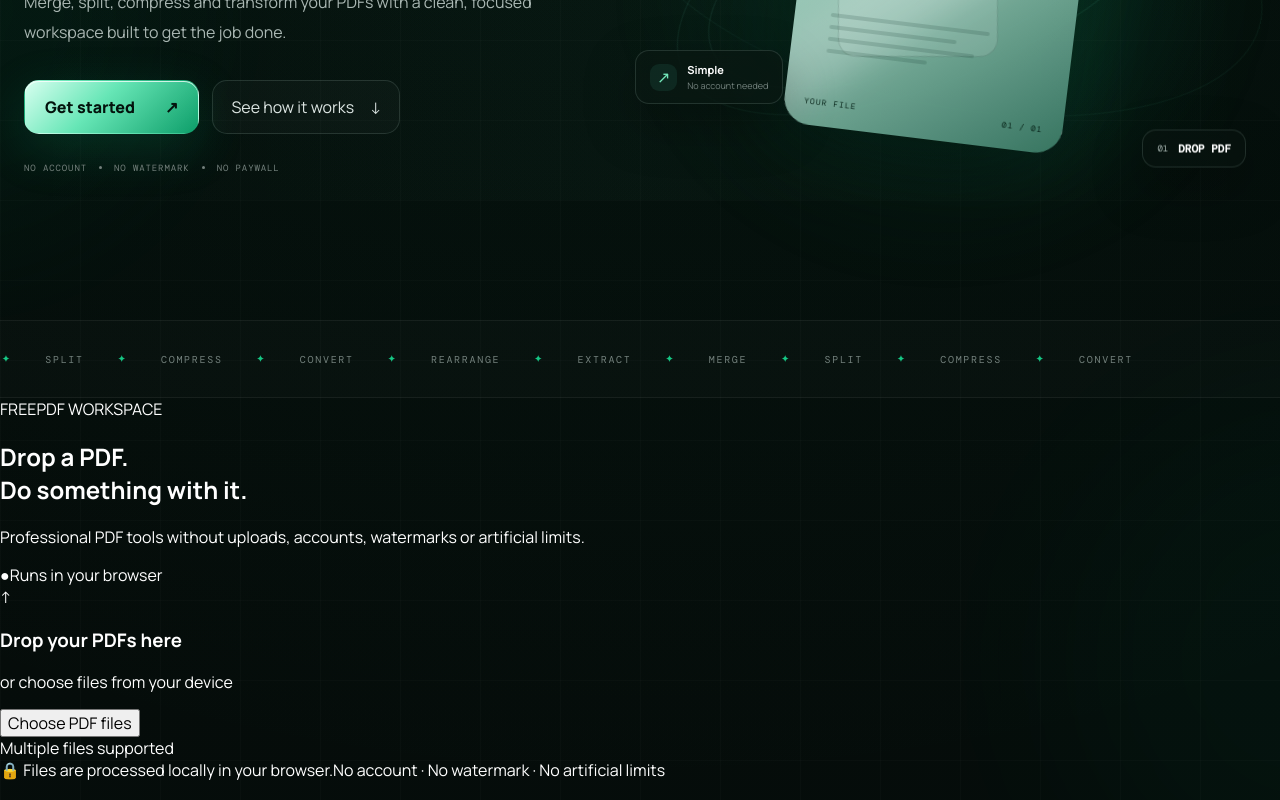
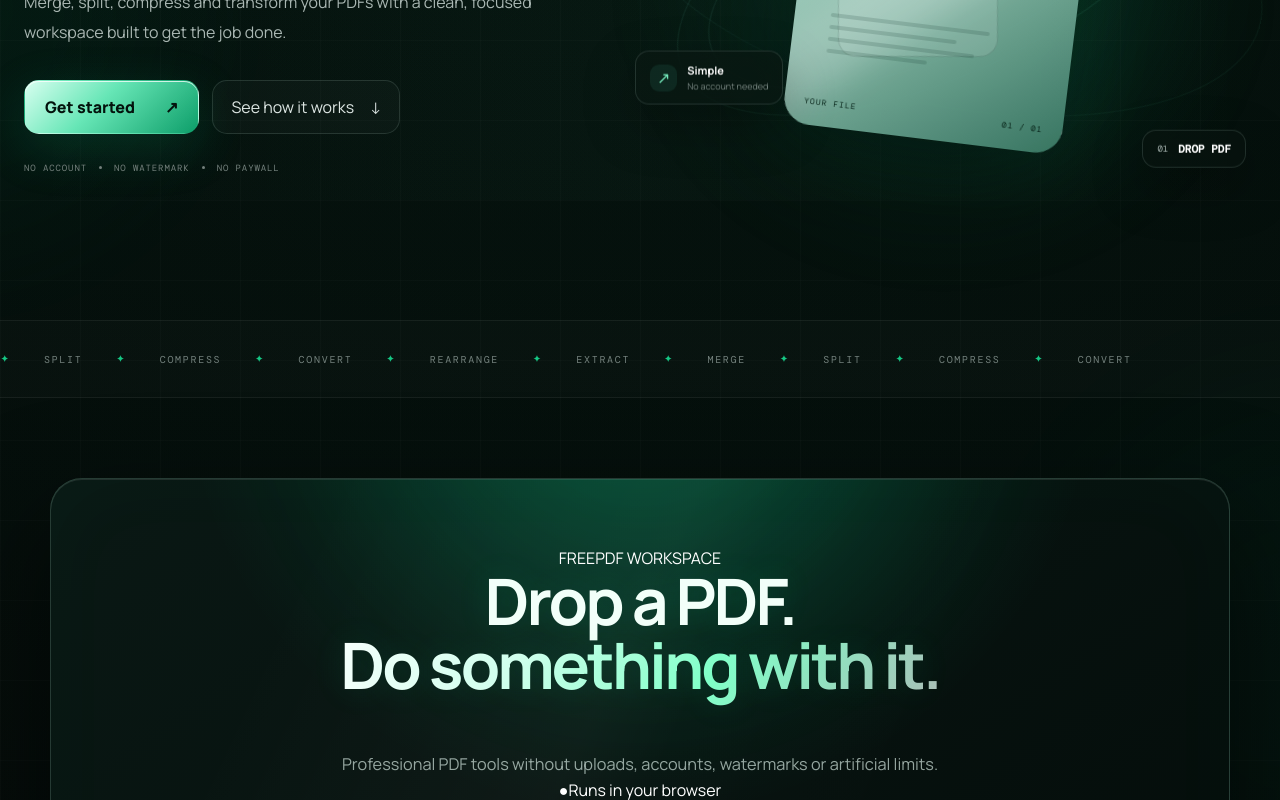
Before and after one commit to avada-kedavra62442/FreePDF, a React (Vite) app: page / in a window 1280 px wide. Shown: the part 600-1400 px from the top of the page. Built offline with nearby package versions, Linux system fonts and the light colour scheme.

Commit message:
Update styles.css

```diff
--- a/src/styles.css
+++ b/src/styles.css
@@ -3414,3 +3414,430 @@
     align-items: flex-start;
   }
 }
+
+/* =========================================================
+   FREEPDF — PREMIUM EMERALD / SILVER GLASS WORKSPACE
+   Visual-only override
+   ========================================================= */
+
+.pdf-workspace-shell {
+  position: relative;
+  width: min(1180px, calc(100% - 40px));
+  margin: 80px auto 110px;
+  padding: 68px 58px 42px;
+
+  overflow: hidden;
+
+  border: 1px solid rgba(184, 255, 226, 0.18);
+  border-radius: 32px;
+
+  background:
+    radial-gradient(
+      circle at 50% -15%,
+      rgba(0, 255, 170, 0.16),
+      transparent 42%
+    ),
+    radial-gradient(
+      circle at 100% 100%,
+      rgba(115, 255, 210, 0.045),
+      transparent 35%
+    ),
+    linear-gradient(
+      145deg,
+      rgba(10, 25, 21, 0.97),
+      rgba(3, 10, 8, 0.985)
+    );
+
+  box-shadow:
+    0 45px 110px rgba(0, 0, 0, 0.58),
+    inset 0 1px 0 rgba(255, 255, 255, 0.10),
+    inset 0 0 90px rgba(0, 255, 170, 0.025);
+
+  backdrop-filter: blur(30px);
+  -webkit-backdrop-filter: blur(30px);
+
+  isolation: isolate;
+
+  transition:
+    border-color 0.35s ease,
+    box-shadow 0.35s ease;
+}
+
+
+/* Metallic glass shine */
+
+.pdf-workspace-shell::before {
+  content: "";
+  position: absolute;
+  inset: 0;
+
+  pointer-events: none;
+
+  background:
+    linear-gradient(
+      115deg,
+      transparent 18%,
+      rgba(255, 255, 255, 0.045) 42%,
+      rgba(255, 255, 255, 0.012) 48%,
+      transparent 66%
+    );
+
+  opacity: 0.75;
+  z-index: -1;
+}
+
+
+/* Emerald atmospheric glow */
+
+.pdf-workspace-shell::after {
+  content: "";
+  position: absolute;
+
+  width: 480px;
+  height: 480px;
+
+  left: 50%;
+  top: -360px;
+
+  transform: translateX(-50%);
+
+  border-radius: 50%;
+
+  background: rgba(0, 255, 170, 0.12);
+
+  filter: blur(100px);
+
+  pointer-events: none;
+  z-index: -1;
+
+  animation: freepdfGlow 8s ease-in-out infinite alternate;
+}
+
+@keyframes freepdfGlow {
+  from {
+    opacity: 0.65;
+    transform: translateX(-50%) scale(0.95);
+  }
+
+  to {
+    opacity: 1;
+    transform: translateX(-50%) scale(1.08);
+  }
+}
+
+
+/* =========================================================
+   HEADER
+   ========================================================= */
+
+.pdf-workspace-header {
+  position: relative;
+  z-index: 2;
+
+  text-align: center;
+
+  margin-bottom: 46px;
+}
+
+
+/* Eyebrow / small label if present */
+
+.pdf-workspace-header .eyebrow,
+.pdf-workspace-header .label,
+.pdf-workspace-header small {
+  color: rgba(180, 255, 224, 0.72);
+}
+
+
+/* Main title */
+
+.pdf-workspace-header h1,
+.pdf-workspace-header h2 {
+  margin-top: 0;
+
+  color: #f2fff9;
+
+  font-size: clamp(2.4rem, 5vw, 4.3rem);
+  line-height: 1;
+
+  letter-spacing: -0.045em;
+
+  text-shadow:
+    0 0 35px rgba(0, 255, 170, 0.12);
+}
+
+
+/* Make emerald-highlighted text actually look metallic */
+
+.pdf-workspace-header h1 span,
+.pdf-workspace-header h2 span {
+  background:
+    linear-gradient(
+      120deg,
+      #ffffff 0%,
+      #d9fff0 30%,
+      #86ffca 62%,
+      #aebdb8 100%
+    );
+
+  -webkit-background-clip: text;
+  background-clip: text;
+
+  -webkit-text-fill-color: transparent;
+}
+
+
+/* Subtitle */
+
+.pdf-workspace-header p {
+  max-width: 700px;
+
+  margin: 20px auto 0;
+
+  color: rgba(222, 242, 234, 0.66);
+
+  font-size: 1.02rem;
+  line-height: 1.75;
+}
+
+
+/* =========================================================
+   DROP ZONE
+   ========================================================= */
+
+.pdf-drop-zone {
+  position: relative;
+  z-index: 2;
+
+  min-height: 350px;
+
+  display: flex;
+  flex-direction: column;
+
+  align-items: center;
+  justify-content: center;
+
+  padding: 55px 30px;
+
+  border: 1px dashed rgba(119, 255, 205, 0.30);
+
+  border-radius: 26px;
+
+  background:
+    radial-gradient(
+      circle at 50% 45%,
+      rgba(0, 255, 170, 0.075),
+      transparent 62%
+    ),
+    linear-gradient(
+      145deg,
+      rgba(255, 255, 255, 0.035),
+      rgba(255, 255, 255, 0.012)
+    );
+
+  box-shadow:
+    inset 0 1px 0 rgba(255, 255, 255, 0.045),
+    inset 0 0 45px rgba(0, 255, 170, 0.025);
+
+  transition:
+    transform 0.35s ease,
+    border-color 0.35s ease,
+    background 0.35s ease,
+    box-shadow 0.35s ease;
+}
+
+
+/* Hover */
+
+.pdf-drop-zone:hover {
+  transform: translateY(-4px);
+
+  border-color: rgba(125, 255, 210, 0.65);
+
+  background:
+    radial-gradient(
+      circle at 50% 45%,
+      rgba(0, 255, 170, 0.12),
+      transparent 62%
+    ),
+    linear-gradient(
+      145deg,
+      rgba(255, 255, 255, 0.05),
+      rgba(255, 255, 255, 0.018)
+    );
+
+  box-shadow:
+    0 22px 65px rgba(0, 0, 0, 0.28),
+    0 0 55px rgba(0, 255, 170, 0.055),
+    inset 0 1px 0 rgba(255, 255, 255, 0.08);
+}
+
+
+/* =========================================================
+   TEXT INSIDE DROPZONE
+   ========================================================= */
+
+.pdf-drop-zone h2,
+.pdf-drop-zone h3 {
+  color: #f0fff8;
+
+  font-size: clamp(1.35rem, 2.5vw, 1.8rem);
+
+  letter-spacing: -0.025em;
+
+  margin-bottom: 8px;
+}
+
+
+.pdf-drop-zone p {
+  color: rgba(216, 239, 229, 0.57);
+
+  line-height: 1.65;
+}
+
+
+/* =========================================================
+   UPLOAD BUTTONS
+   ========================================================= */
+
+.pdf-drop-zone button,
+.pdf-drop-zone label {
+  position: relative;
+
+  border: 1px solid rgba(172, 255, 220, 0.28);
+
+  border-radius: 14px;
+
+  padding: 13px 23px;
+
+  background:
+    linear-gradient(
+      135deg,
+      rgba(79, 255, 190, 0.20),
+      rgba(255, 255, 255, 0.055)
+    );
+
+  color: #eafff5;
+
+  font-weight: 700;
+
+  cursor: pointer;
+
+  box-shadow:
+    inset 0 1px 0 rgba(255, 255, 255, 0.12),
+    0 12px 32px rgba(0, 0, 0, 0.22);
+
+  transition:
+    transform 0.25s ease,
+    border-color 0.25s ease,
+    background 0.25s ease,
+    box-shadow 0.25s ease;
+}
+
+
+.pdf-drop-zone button:hover,
+.pdf-drop-zone label:hover {
+  transform: translateY(-3px);
+
+  border-color: rgba(174, 255, 222, 0.62);
+
+  background:
+    linear-gradient(
+      135deg,
+      rgba(79, 255, 190, 0.31),
+      rgba(255, 255, 255, 0.09)
+    );
+
+  box-shadow:
+    0 15px 38px rgba(0, 255, 170, 0.12),
+    inset 0 1px 0 rgba(255, 255, 255, 0.17);
+}
+
+
+/* =========================================================
+   FOOTER / PRIVACY NOTE
+   ========================================================= */
+
+.pdf-workspace-footer {
+  position: relative;
+  z-index: 2;
+
+  display: flex;
+
+  align-items: center;
+  justify-content: center;
+
+  flex-wrap: wrap;
+
+  gap: 9px;
+
+  margin-top: 25px;
+
+  color: rgba(203, 232, 220, 0.48);
+
+  font-size: 0.82rem;
+
+  text-align: center;
+}
+
+
+.pdf-workspace-footer strong {
+  color: rgba(211, 255, 235, 0.78);
+}
+
+
+/* =========================================================
+   RESPONSIVE
+   ========================================================= */
+
+@media (max-width: 800px) {
+
+  .pdf-workspace-shell {
+    width: calc(100% - 24px);
+
+    margin: 50px auto 70px;
+
+    padding: 48px 20px 35px;
+
+    border-radius: 25px;
+  }
+
+  .pdf-workspace-header {
+    margin-bottom: 30px;
+  }
+
+  .pdf-workspace-header h1,
+  .pdf-workspace-header h2 {
+    font-size: 2.45rem;
+  }
+
+  .pdf-drop-zone {
+    min-height: 300px;
+
+    padding: 38px 18px;
+
+    border-radius: 21px;
+  }
+
+  .pdf-workspace-footer {
+    font-size: 0.76rem;
+  }
+}
+
+
+/* =========================================================
+   REDUCED MOTION
+   ========================================================= */
+
+@media (prefers-reduced-motion: reduce) {
+
+  .pdf-workspace-shell::after {
+    animation: none;
+  }
+
+  .pdf-drop-zone,
+  .pdf-drop-zone button,
+  .pdf-drop-zone label {
+    transition: none;
+  }
+}
```
